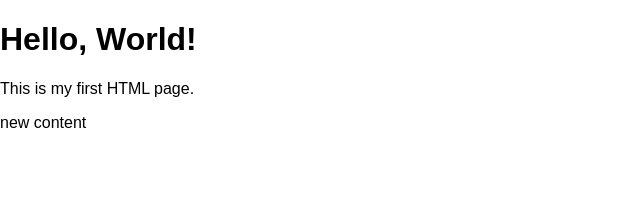
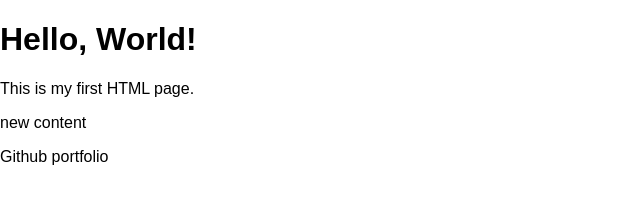
Before and after one commit to Fayed99/Web-development, a plain HTML site: page Project/index.html in a window 1280 px wide. Shown: the whole page, without its empty margins (0-640 px from the left). Drawn offline with Linux system fonts and the light colour scheme.

Commit message:
Add Github portfolio content to index.html

```diff
--- a/Project/index.html
+++ b/Project/index.html
@@ -10,5 +10,6 @@
     <h1>Hello, World!</h1>
     <p>This is my first HTML page.</p>
     <p>new content</p>
+    <p>Github portfolio</p>
   </body>
 </html>
```
